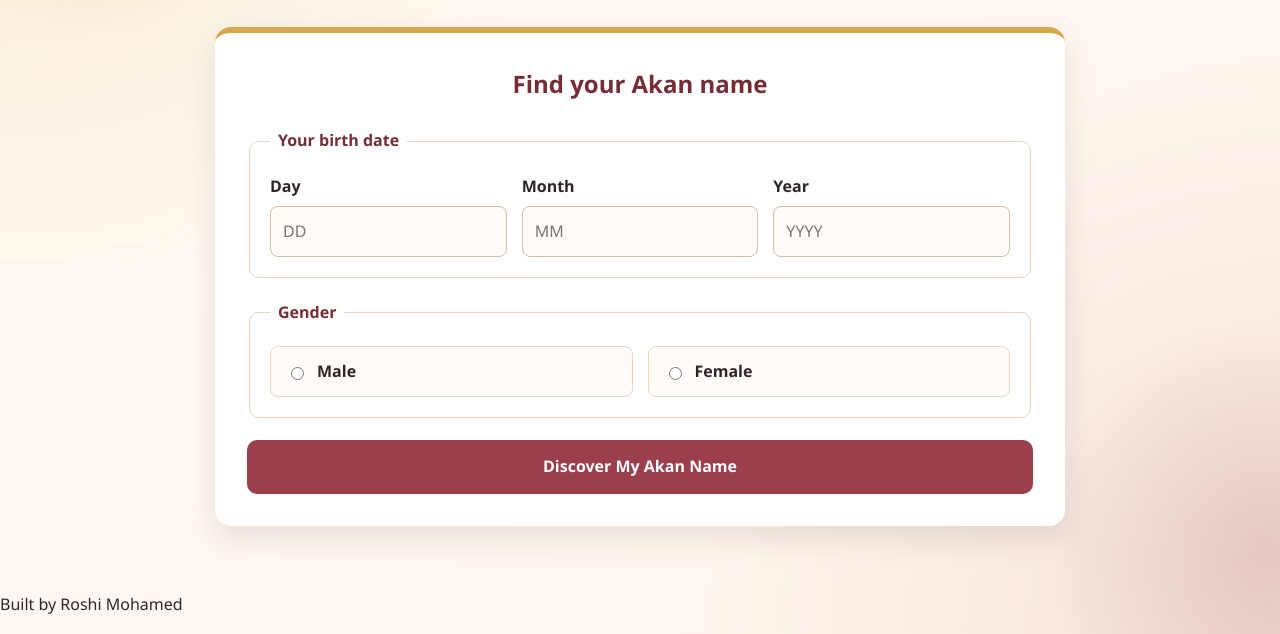
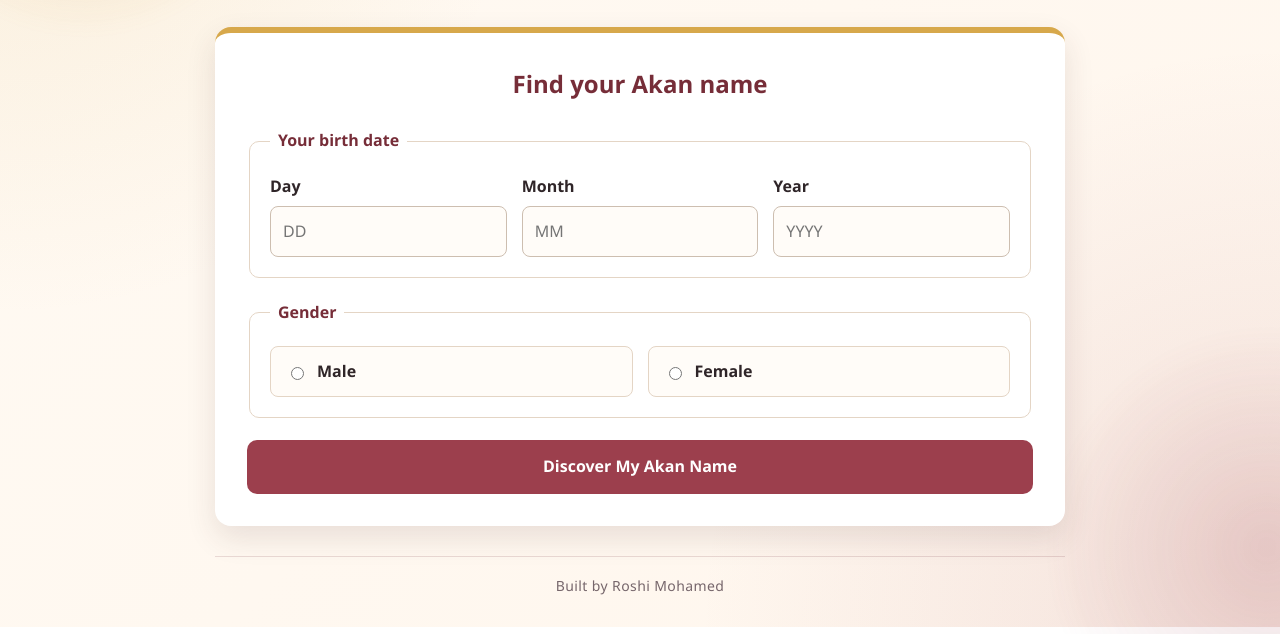
Before and after one commit to Roshi-collab/akan-name-generator, a plain HTML site: page index.html in a window 1280 px wide. Shown: the part 220-854 px from the top of the page. Drawn offline with Linux system fonts and the light colour scheme.

Commit message:
Style project footer

```diff
--- a/styles.css
+++ b/styles.css
@@ -254,6 +254,22 @@ legend {
   color: #4f4145;
 }
 
+.site-footer {
+  width: 90%;
+  max-width: 850px;
+  margin: -20px auto 0;
+  padding: 18px 0 30px;
+  color: #76666b;
+  border-top: 1px solid rgba(118, 45, 56, 0.15);
+  font-size: 14px;
+  letter-spacing: 0.4px;
+  text-align: center;
+}
+
+.site-footer p {
+  margin: 0;
+}
+
 [hidden] {
   display: none;
 }
@@ -279,6 +295,11 @@ legend {
   .gender-options {
     flex-direction: column;
   }
+
+  .site-footer {
+    width: 92%;
+    margin-top: 0;
+  }
 }
 
 @media (prefers-reduced-motion: reduce) {
```
